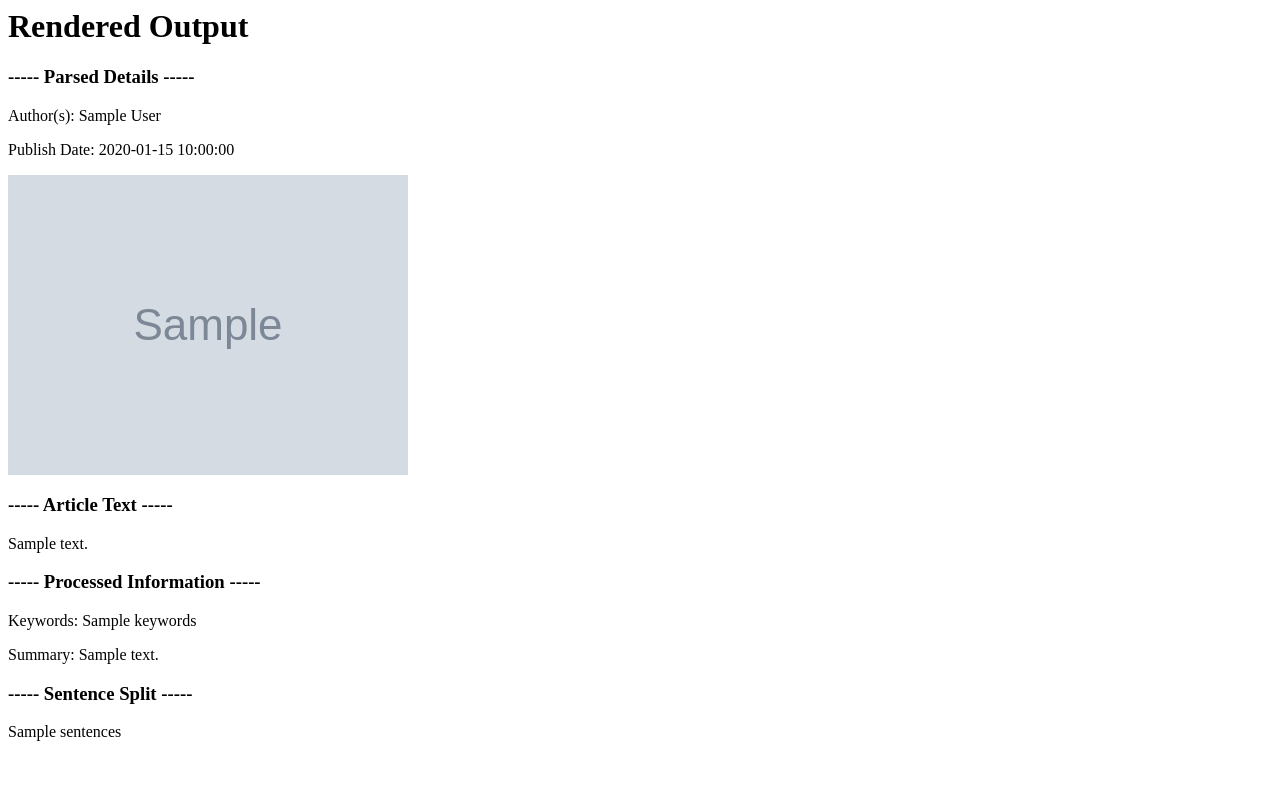
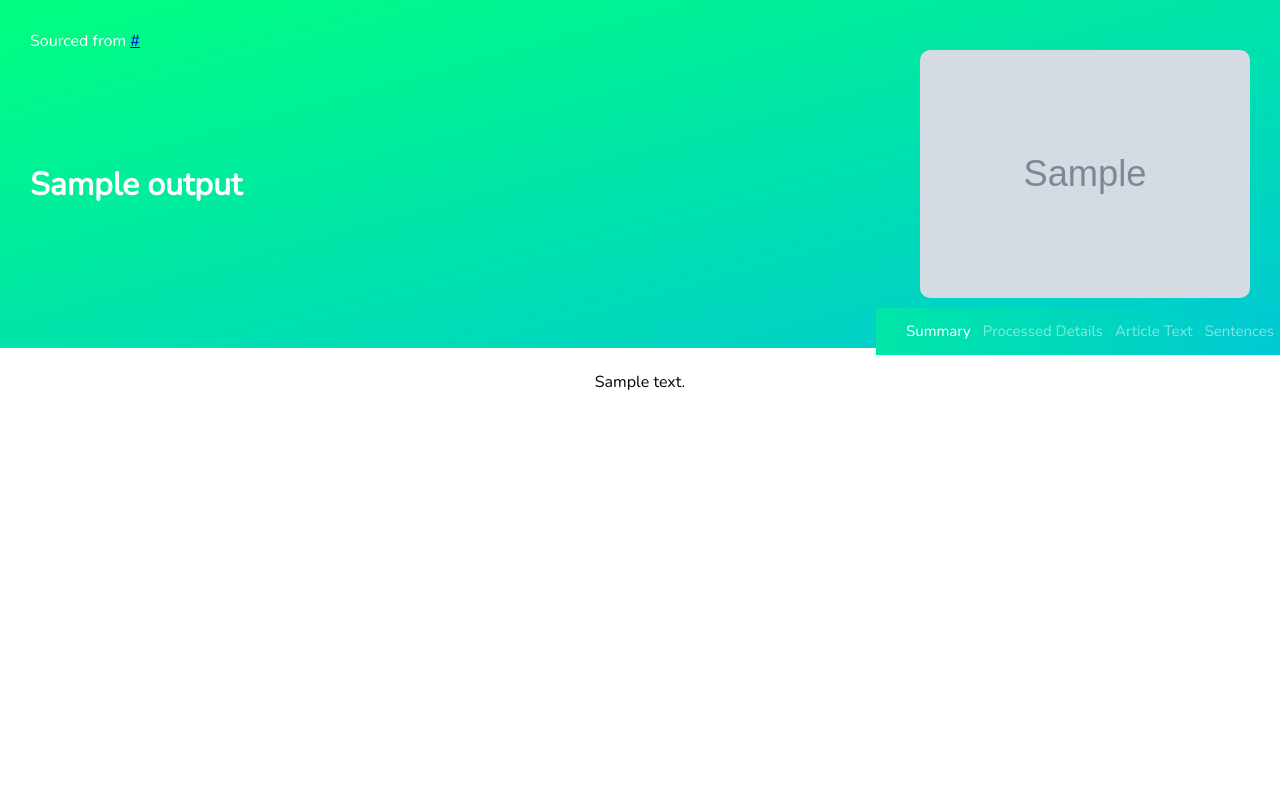
Before and after one commit to dframe1997/Honours-Project, a Flask app: template Experiments/Flask App/templates/render.html in a window 1280 px wide. Run offline with Flask 2, Linux system fonts and the light colour scheme; the template is opened without the code that fills it: most values are stand-ins (such as "Sample title", 1, 10 or a date in 2020); grey boxes marked "Sample" are stand-in pictures.

Commit message:
Started integrating code as a library and styling the output page

```diff
--- /dev/null
+++ b/Experiments/Flask App/Canary/SentenceFormat.py
@@ -0,0 +1,6 @@
+class Sentence():
+    def __init__(self, text, tokens, tagged, entities):
+        self.text = text
+        self.tokens = tokens
+        self.tagged = tagged
+        self.entities = entities
--- a/Experiments/Flask App/main.py
+++ b/Experiments/Flask App/main.py
@@ -1,67 +1,24 @@
-from newspaper import Article
 import nltk
 import flask
 from flask import render_template, url_for, request, redirect, abort, json, flash
+from Canary import URLDownloader, OutputFormat
 
 app = flask.Flask(__name__)
 app.config["DEBUG"] = True
 
 nltk.data.path.append(r"D:\Users\David\Documents\Work\University\Year 4\Honours\NLTK")
 
-class Output():
-    def __init__(self, url, author, publishDate, topImage, videos, text, keywords, summary, sentences):
-        self.url = url
-        self.author = author
-        self.publishDate = publishDate
-        self.topImage = topImage
-        self.videos = videos
-        self.text = text
-        self.keywords = keywords
-        self.summary = summary
-        self.sentences = sentences
-
-def processURL(url):
-    article = Article(url)
-    article.download()
-    article.parse()
-    article.nlp()
-    sentences = splitSentences(article.text)
-
-    output = Output(url, article.authors, article.publish_date, article.top_image, article.movies, article.text, article.keywords, article.summary, sentences)
-    return output
-
-def splitSentences(articleText):
-    #Splitting the article into sentences
-    sentences = articleText.split('.')
-    #for sentence in sentences:
-        #output += sentence + "<br />"
-
-        #tokens = nltk.word_tokenize(sentence)
-        #output += tokens + """
-#"""
-
-        #tagged = nltk.pos_tag(tokens)
-        #output += tagged[0:6] + """
-#"""
-
-        #entities = nltk.chunk.ne_chunk(tagged)
-        #output += entities + """
-#"""
-
-        #output += "---<br />"
-
-        #from nltk.corpus import treebank
-        #t = treebank.parsed_sents('wsj_0001.mrg')[0]
-        #entities.draw()
-    return sentences
-
-@app.route('/', methods=['POST','GET'])
+@app.route('/', methods=['GET'])
 def API():
     url = request.args['url']
-    renderResponse = request.args['renderResponse']
-    output = processURL(url)
-    if renderResponse == 'true':
+    outputFormat = request.args['outputFormat']
+    output = URLDownloader.processURL(url)
+    if outputFormat == 'html':
         return render_template('render.html', output=output)
+    elif outputFormat == 'json':
+        return 'JSON OUTPUT';
+    else:
+        return '<h2>Sorry, "' + outputFormat + '" is not a supported type. Please include "html" or "json" as the output type.<h2>'
     return flask.jsonify(output)
 
 @app.route('/home', methods=['POST','GET'])
@@ -70,7 +27,7 @@ def Home():
         print(request.form)
         url = request.form['url']
         algorithm = request.form['algorithm']
-        return redirect(url_for('.API', url=url, algorithm=algorithm, renderResponse='true'))
+        return redirect(url_for('.API', url=url, algorithm=algorithm, outputFormat='html'))
     else:
         return render_template('home.html')
 
--- /dev/null
+++ b/Experiments/Flask App/static/render.css
@@ -0,0 +1,72 @@
+body{
+    width: 100%;
+    margin: 0;
+    text-align: center;
+    color: black;
+    font-family: nunito;
+}
+
+img{
+    width: 330px;
+    border-radius: 10px;
+}
+
+.headline{
+    margin: 0;
+    display: flex;
+    flex-grow: 3;
+    color: white;
+    flex-direction: column;
+    justify-content: space-between;
+    align-items: flex-start;
+    padding: 30px;
+}
+
+.headline h1{
+    flex-grow: 1;
+    height: 1;
+    display: flex;
+    align-items: center;
+}
+
+.source{
+    margin: 0;
+}
+
+header{
+    display: flex;
+    width: 100%;
+    text-align: left;
+    background-image: linear-gradient(to bottom right, #00FF80, #00c9d3);
+}
+
+.imgContainer{
+    padding: 50px;
+    padding-right: 30px;
+    padding-left: 30px;
+    text-align: end;
+}
+
+nav{
+    justify-self: flex-end;
+    background-image: linear-gradient(to right, #00e6a7, #00c9d3);
+    margin-top: -40px;
+    position: sticky;
+    padding-top: 1%;
+    padding-bottom: 1%;
+    top: 0;
+    display: flex;
+    padding-left: 24px;
+}
+
+nav button{
+    background: none;
+    border: 0;
+    font-size: 15px;
+    cursor: pointer;
+    font-family: nunito;
+}
+
+button:focus {
+    outline:none;
+}
--- a/Experiments/Flask App/templates/render.html
+++ b/Experiments/Flask App/templates/render.html
@@ -1,12 +1,60 @@
-<h1>Rendered Output</h1>
-<h3>----- Parsed Details -----</h3>
-<p>Author(s): {{ output.author }}</p>
-<p>Publish Date: {{ output.publishDate }}</p>
-<img src="{{ output.topImage }}"/>
-<h3>----- Article Text -----</h3>
-<p>{{ output.text }}</p>
-<h3>----- Processed Information -----</h3>
-<p>Keywords: {{ output.keywords }}</p>
-<p>Summary: {{ output.summary }}</p>
-<h3>----- Sentence Split -----</h3>
-{{ output.sentences }}
+<link rel="stylesheet" href="/static/render.css" type="text/css">
+<link href="https://fonts.googleapis.com/css?family=Nunito" rel="stylesheet">
+<!--<nav class="smallNav">
+	<button class="tabButton" id="summaryButton" onclick="openTab('summary')">Summary</button>
+	<button class="tabButton" id="detailsButton" onclick="openTab('details')">Processed Details</button>
+	<button class="tabButton" id="articleButton" onclick="openTab('article')">Article Text</button>
+	<button class="tabButton" id="sentencesButton" onclick="openTab('sentences')">Sentences</button>
+</nav>-->
+<title>Pickaxe</title>
+<header>
+	<div class="headline">
+		<p class="source">
+			Sourced from <a href={{output.url}}>{{ output.url }}</a>
+		</p>
+		<h1>{{ output.title }}</h1>
+	</div>
+	<div class="imgContainer">
+		<img src="{{ output.topImage }}"/>
+	</div>
+</header>
+<nav>
+	<button class="tabButton" id="summaryButton" onclick="openTab('summary')">Summary</button>
+	<button class="tabButton" id="detailsButton" onclick="openTab('details')">Processed Details</button>
+	<button class="tabButton" id="articleButton" onclick="openTab('article')">Article Text</button>
+	<button class="tabButton" id="sentencesButton" onclick="openTab('sentences')">Sentences</button>
+</nav>
+<div id="summary" class="tab">
+	<p>{{ output.summary }}</p>
+</div>
+<div id="details" class="tab">
+	<p>Author(s): {{ output.author }}</p>
+	<p>Publish Date: {{ output.publishDate }}</p>
+	<p>Keywords: {{ output.keywords }}</p>
+</div>
+<article id="article" class="tab">
+	<p>{{ output.text }}</p>
+</article>
+<div id="sentences" class="tab">
+	{% for sentence in output.sentences %}
+		<p>Sentence Text: {{ sentence.text }}</p>
+		<p>Sentence Tokens: {{ sentence.tokens }}</p>
+		<p>Sentence Tagged: {{ sentence.tagged }}</p>
+		<p>Sentence Entities: {{ sentence.entities }}</p>
+		<p>----------</p>
+	{% endfor %}
+</div>
+
+<script>
+window.onload = openTab('summary');
+function openTab(tabName) {
+  	var tabs = document.getElementsByClassName("tab");
+  	var tabButtons = document.getElementsByClassName("tabButton");
+	for (var i = 0; i < tabs.length; i++) {
+  	  tabs[i].style.display = "none";
+		tabButtons[i].style.color = "rgba(255,255,255,0.5)";
+  	}
+  	document.getElementById(tabName).style.display = "block";
+	document.getElementById(tabName+'Button').style.color = "white";
+}
+</script>
```
Also changed, not shown: Experiments/Flask App/Canary/OutputFormat.py (added, +12 -0 lines), Experiments/Flask App/Canary/URLDownloader.py (added, +29 -0 lines), Experiments/Flask App/Canary/__init__.py (added).
